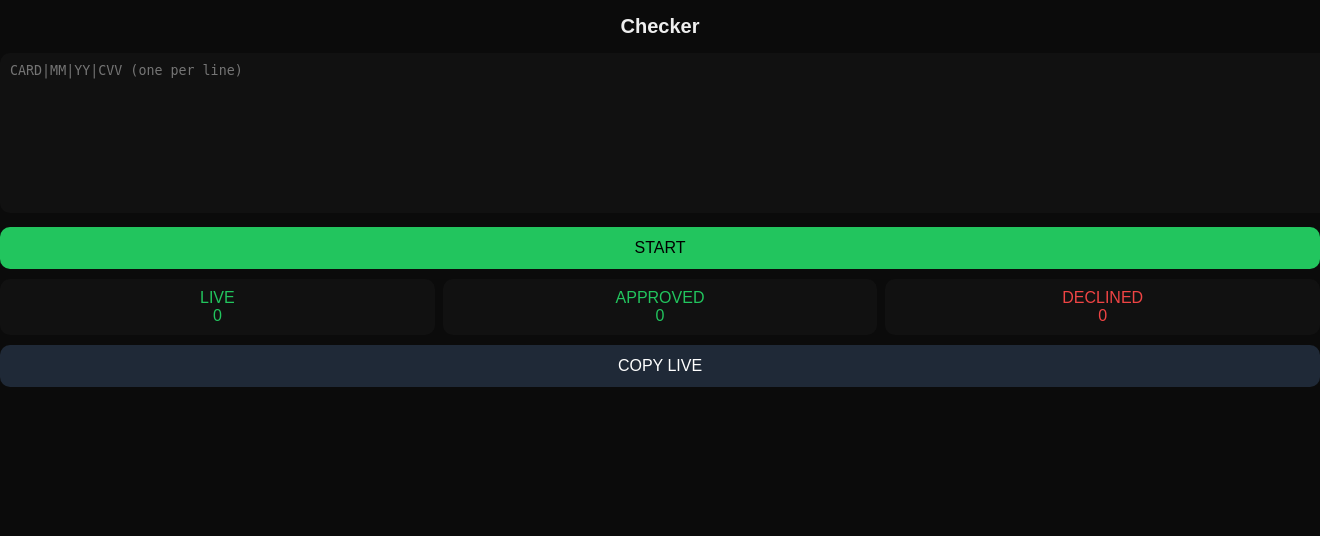
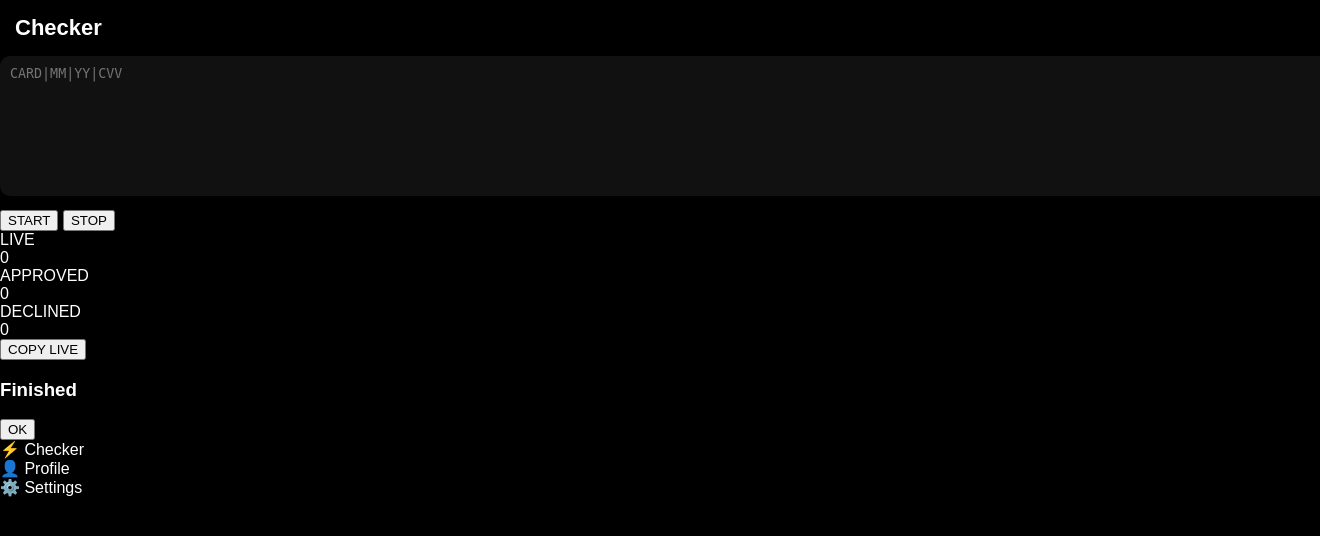
Before and after one commit to YASIRDARJ/app, a Flask app: page / in a window 1320 px wide; the page is wider, and only the part inside the window is pictured. Shown: the top 536 px of that part. Run offline with Flask 3, Linux system fonts and the light colour scheme; some libraries are stand-ins or nearby versions.

Commit message:
Refactor index.html structure and styling

```diff
--- a/templates/index.html
+++ b/templates/index.html
@@ -4,37 +4,19 @@
 <meta charset="UTF-8">
 <title>Checker</title>
 <meta name="viewport" content="width=device-width, initial-scale=1">
-<script src="https://telegram.org/js/telegram-web-app.js"></script>
+<link rel="stylesheet" href="/static/style.css">
+</head>
+<body>
 
-<style>
-body{margin:0;background:#0b0b0b;color:#eee;font-family:Arial}
-header{padding:15px;text-align:center;font-size:20px;font-weight:bold}
-textarea{width:100%;height:140px;background:#111;color:#fff;border:none;border-radius:10px;padding:10px}
-button{width:100%;padding:12px;border:none;border-radius:10px;font-size:16px;margin-top:10px}
-#start{background:#22c55e;color:#000}
-#stop{background:#ef4444;color:#fff;display:none}
-.counters{display:flex;gap:8px;margin-top:10px}
-.box{flex:1;background:#111;padding:10px;border-radius:10px;text-align:center}
-.green{color:#22c55e}
-.red{color:#ef4444}
-.result{background:#111;margin-top:8px;padding:10px;border-radius:10px;font-size:14px}
-.approved{border-left:4px solid #22c55e}
-.declined{border-left:4px solid #ef4444}
-.copy{background:#1f2937;color:#fff}
-.popup{position:fixed;inset:0;background:rgba(0,0,0,.7);display:none;align-items:center;justify-content:center}
-.popup div{background:#111;padding:20px;border-radius:14px;border:2px solid #22c55e}
-</style>
-</head>
+<div class="header">Checker</div>
 
-<body>
-<header>Checker</header>
+<div class="container">
+  <textarea id="cardsInput" placeholder="CARD|MM|YY|CVV"></textarea>
 
-<textarea id="cards" placeholder="CARD|MM|YY|CVV (one per line)"></textarea>
+  <button id="start" class="start">START</button>
+  <button id="stopBtn" class="stop">STOP</button>
 
-<button id="start">START</button>
-<button id="stop">STOP</button>
-
-<div class="counters">
+  <div class="stats">
     <div class="box green">LIVE<br><span id="live">0</span></div>
     <div class="box green">APPROVED<br><span id="approved">0</span></div>
     <div class="box red">DECLINED<br><span id="declined">0</span></div>
@@ -43,6 +25,7 @@ button{width:100%;padding:12px;border:none;border-radius:10px;font-size:16px;mar
   <button class="copy" onclick="copyLive()">COPY LIVE</button>
 
   <div id="results"></div>
+</div>
 
 <div class="popup" id="popup">
   <div>
@@ -52,62 +35,12 @@ button{width:100%;padding:12px;border:none;border-radius:10px;font-size:16px;mar
   </div>
 </div>
 
-<script>
-Telegram.WebApp.expand();
+<div class="tabs">
+  <div class="tab active">⚡ Checker</div>
+  <div class="tab">👤 Profile</div>
+  <div class="tab">⚙️ Settings</div>
+</div>
 
-let stop = false;
-let liveCards = [];
-
-start.onclick = async ()=>{
-  stop=false;
-  results.innerHTML="";
-  liveCards=[];
-  live.innerText=approved.innerText=declined.innerText=0;
-
-  start.style.display="none";
-  stopBtn.style.display="block";
-
-  const cardsArr = cards.value.trim().split("\n");
-
-  const r = await fetch("/check",{
-    method:"POST",
-    headers:{"Content-Type":"application/json"},
-    body:JSON.stringify({cards:cardsArr})
-  });
-
-  const d = await r.json();
-
-  d.results.forEach(x=>{
-    if(stop) return;
-
-    const div=document.createElement("div");
-    div.className="result "+(x.success?"approved":"declined");
-    div.innerHTML=`<b>${x.card}</b><br>${x.response}<br><small>${x.time} ms</small>`;
-    results.prepend(div);
-
-    if(x.success){
-      live.innerText++;
-      approved.innerText++;
-      liveCards.push(x.card);
-    }else{
-      declined.innerText++;
-    }
-  });
-
-  start.style.display="block";
-  stopBtn.style.display="none";
-
-  popText.innerText="Live cards: "+live.innerText;
-  popup.style.display="flex";
-};
-
-stop.onclick=()=>stop=true;
-
-function copyLive(){
-  navigator.clipboard.writeText(liveCards.join("\n"));
-  alert("Copied");
-}
-</script>
-
+<script src="/static/app.js"></script>
 </body>
 </html>
```
Lines whose indentation alone changed are shown as unchanged.
